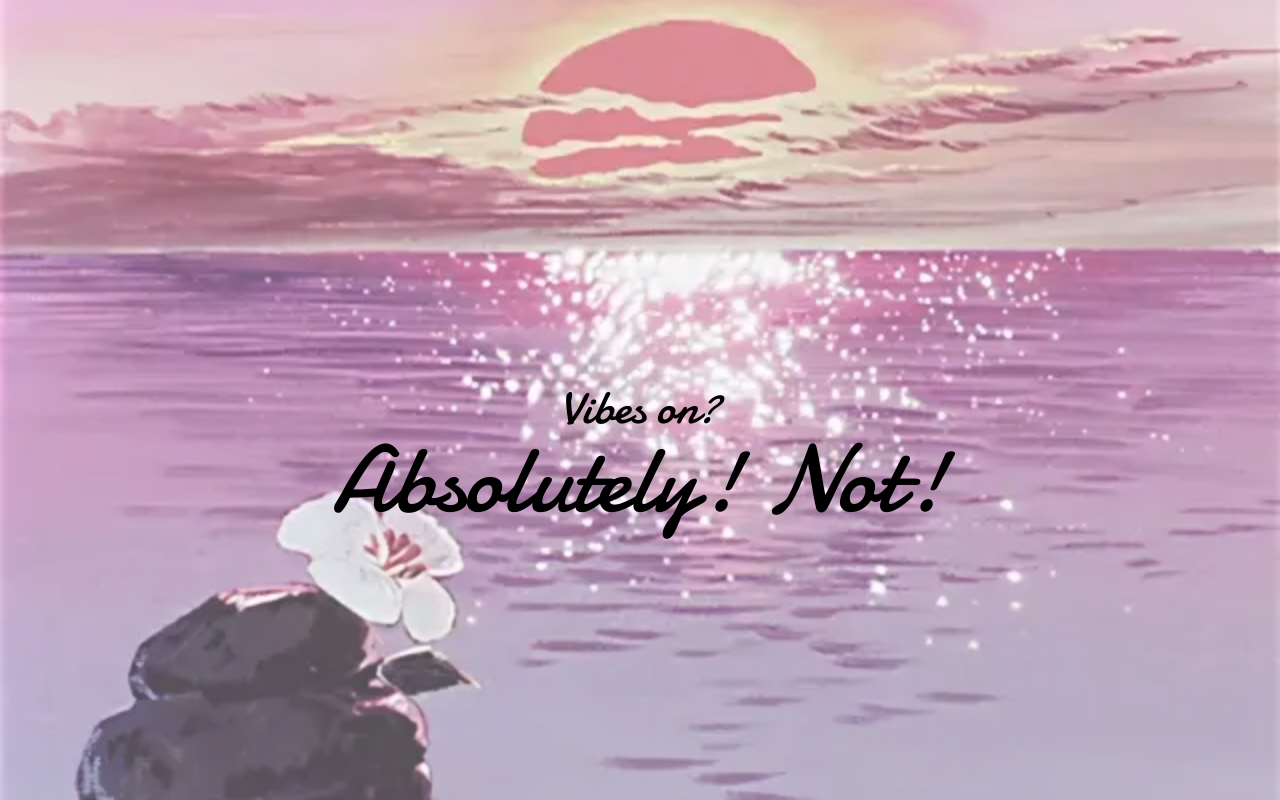
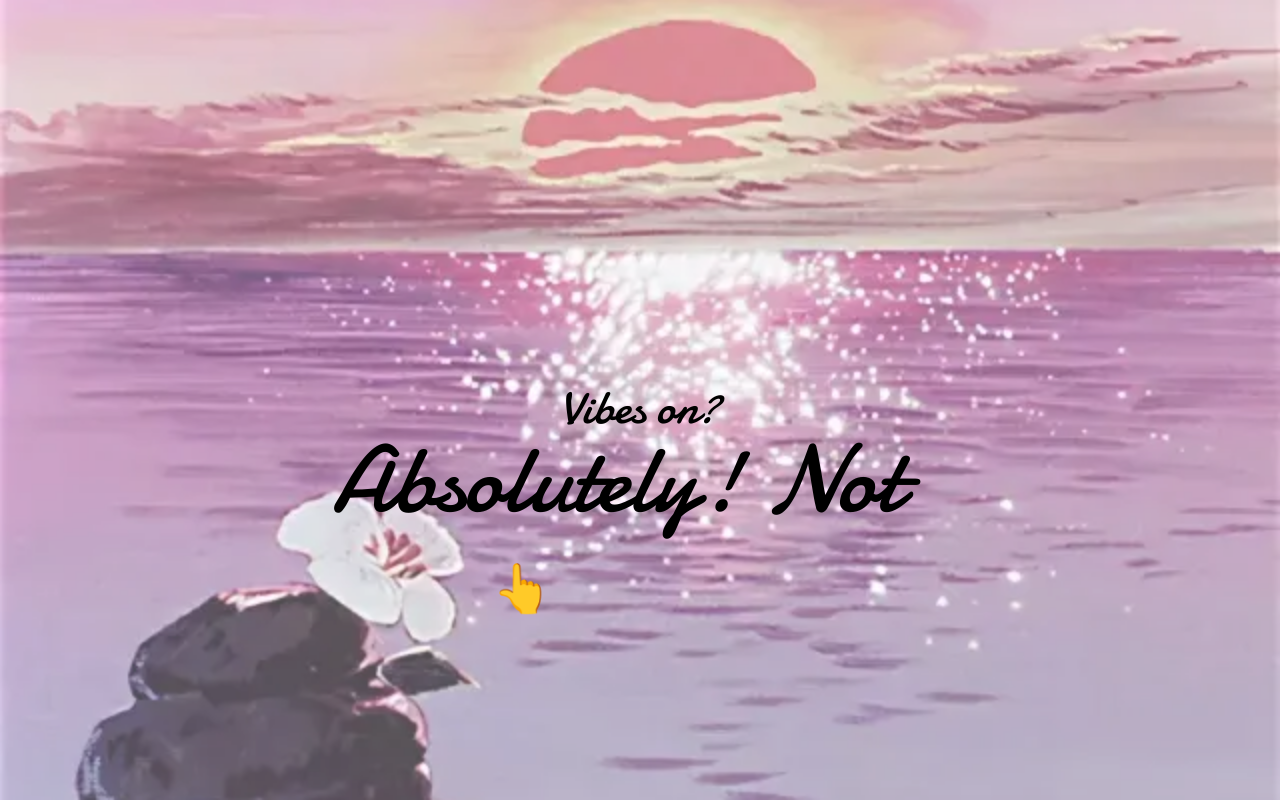
Before and after one commit to dbnapp/dbnapp.github.io, a React (Vite) app: page /vibe-check in a window 1280 px wide. Built offline with nearby package versions, Linux system fonts and the light colour scheme.

Commit message:
vibe-check animation

```diff
--- a/src/components/VibeCheck/index.tsx
+++ b/src/components/VibeCheck/index.tsx
@@ -1,34 +1,64 @@
 import { useAtomValue } from "jotai";
-import React, { useRef } from "react";
+import React, { useRef, useState } from "react";
 import { musicAtom, soundsAtom } from "../Sounds/atoms";
 import { animate, AnimationPlaybackControls } from "motion";
+import { motion } from "motion/react";
+
+const absoluteButtonAnimateProperties = {
+  absolutely: {
+    translateX: "6rem",
+  },
+  not: { translateX: "-14rem", visibility: "hidden", opacity: 0 },
+  "": { translateX: "0rem" },
+} as const;
+
+const notButtonAnimateProperties = {
+  absolutely: {
+    translateX: "6rem",
+    visibility: "hidden",
+    opacity: 0,
+  },
+  not: { translateX: "-14rem" },
+  "": { translateX: "0rem" },
+} as const;
 
 export const VibeCheck = () => {
   const sounds = useAtomValue(soundsAtom);
   const music = useAtomValue(musicAtom);
-  const animateRef = useRef<AnimationPlaybackControls>(null);
+  const volumeAnimateRef = useRef<AnimationPlaybackControls>(null);
+  const [currentButtonFocus, setCurrentButtonFocus] = useState<
+    "absolutely" | "not"
+  >("absolutely");
+  const [choiceSelected, setChoiceSelected] = useState<
+    "absolutely" | "not" | ""
+  >("");
 
-  const stopAnimation = () => {
-    if (animateRef.current) {
-      animateRef.current.stop();
+  const stopVolumeAnimation = () => {
+    if (volumeAnimateRef.current) {
+      volumeAnimateRef.current.stop();
     }
   };
 
   return (
     <div className="font-[Damion] mt-96 flex flex-col items-center justify-center">
       <div className="text-3xl md:text-5xl">Vibes on?</div>
-      <div className="flex gap-6">
-        <button
+      <div className="relative flex gap-6">
+        <motion.button
+          key="absolutely-button"
           className="text-5xl md:text-8xl"
+          animate={{
+            ...absoluteButtonAnimateProperties[choiceSelected],
+          }}
           onClick={() => {
-            stopAnimation();
+            setChoiceSelected("absolutely");
+            stopVolumeAnimation();
 
             sounds?.setVolume(0);
             sounds?.unMute();
             music?.setVolume(0);
             music?.unMute();
 
-            animateRef.current = animate(0, 100, {
+            volumeAnimateRef.current = animate(0, 100, {
               duration: 10,
               onUpdate: (v) => {
                 sounds?.setVolume(v);
@@ -36,16 +66,54 @@ export const VibeCheck = () => {
               },
             });
           }}
+          onFocus={() => {
+            setCurrentButtonFocus("absolutely");
+          }}
+          onMouseOver={() => {
+            setCurrentButtonFocus("absolutely");
+          }}
         >
-          Absolutely!
-        </button>
-        <button
-          className="text-5xl md:text-8xl"
+          <motion.span
+            animate={{
+              color:
+                choiceSelected === "absolutely"
+                  ? [
+                      "#ff00ff",
+                      "#00ffff",
+                      "#00ff00",
+                      "#ffff00",
+                      "#ff0000",
+                      "#ff00ff",
+                    ]
+                  : [],
+            }}
+            transition={{
+              repeat: Infinity,
+              duration: 2,
+            }}
+          >
+            Absolutely
+            <motion.span
+              animate={{
+                opacity: currentButtonFocus === "absolutely" ? 1 : 0,
+              }}
+            >
+              !
+            </motion.span>
+          </motion.span>
+        </motion.button>
+        <motion.button
+          key="not-button"
+          className=" text-5xl md:text-8xl"
+          animate={{
+            ...notButtonAnimateProperties[choiceSelected],
+          }}
           onClick={() => {
-            stopAnimation();
+            setChoiceSelected("not");
+            stopVolumeAnimation();
             const initVol = sounds?.getVolume() || 100;
 
-            animateRef.current = animate(initVol, 0, {
+            volumeAnimateRef.current = animate(initVol, 0, {
               duration: 5,
               onUpdate: (v) => {
                 sounds?.setVolume(v);
@@ -53,9 +121,56 @@ export const VibeCheck = () => {
               },
             });
           }}
+          onFocus={() => {
+            setCurrentButtonFocus("not");
+          }}
+          onMouseOver={() => {
+            setCurrentButtonFocus("not");
+          }}
         >
-          Not!
-        </button>
+          Not
+          <motion.span
+            animate={{
+              opacity: currentButtonFocus === "not" ? 1 : 0,
+            }}
+          >
+            !
+          </motion.span>
+        </motion.button>
+
+        {/* pointer animates separately between moving between options and repeatedly up and down, thus two divs */}
+        <motion.div
+          key="pointer"
+          className="absolute top-24"
+          animate={{
+            left: currentButtonFocus === "absolutely" ? "10rem" : "30rem",
+            visibility: choiceSelected ? "hidden" : "visible",
+            opacity: choiceSelected ? 0 : 1,
+          }}
+          transition={{
+            duration: 0.5,
+            type: "spring",
+            stiffness: 100,
+            damping: 20,
+          }}
+        >
+          <motion.div
+            className="text-5xl pointer-events-none"
+            animate={{
+              translateY: ["0%", "100%"],
+            }}
+            transition={{
+              repeat: Infinity,
+              repeatType: "mirror",
+              duration: 0.75,
+            }}
+            style={{
+              left: currentButtonFocus === "absolutely" ? "10rem" : "30rem",
+            }}
+          >
+            👆
+          </motion.div>
+        </motion.div>
       </div>
     </div>
   );
--- a/src/routes/index.tsx
+++ b/src/routes/index.tsx
@@ -1,6 +1,17 @@
+import React from "react";
 import { createFileRoute } from "@tanstack/react-router";
 import { Greetings } from "../components/Greetings";
+import { VibeCheck } from "../components/VibeCheck";
+import { Projects } from "../components/Projects";
+import { Postcard } from "../components/Postcard";
 
 export const Route = createFileRoute("/")({
-  component: Greetings,
+  component: () => (
+    <>
+      <Greetings />
+      <VibeCheck />
+      <Postcard />
+      <Projects />
+    </>
+  ),
 });
```
